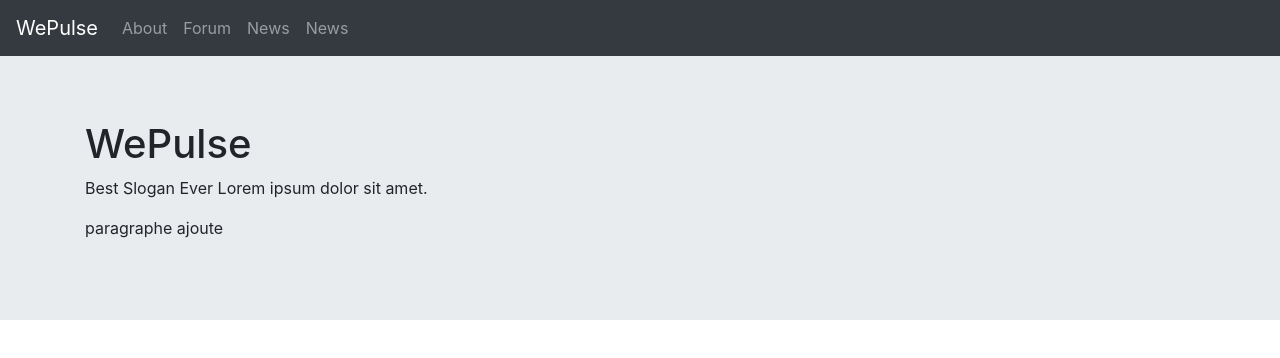
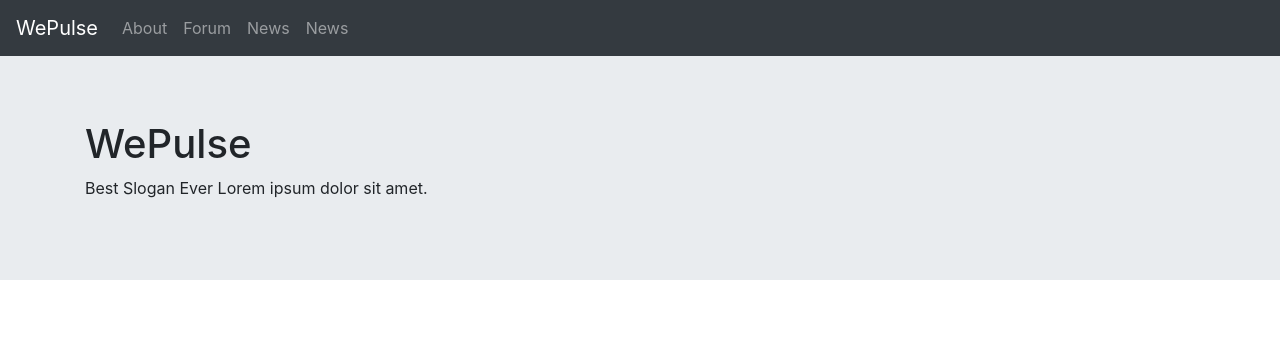
Before and after one commit to Vkohler0412/wePulse, a plain HTML site: page forum.html in a window 1280 px wide. Drawn offline with nearby package versions, Linux system fonts and the light colour scheme.

Commit message:
Initial2

```diff
--- a/forum.html
+++ b/forum.html
@@ -48,7 +48,6 @@
             <div class="container">
                 <h1>WePulse</h1>
                 <p>Best Slogan Ever Lorem ipsum dolor sit amet.</p>
-				<p>paragraphe ajoute</p>
             </div>
         </div>
         <br>
```
